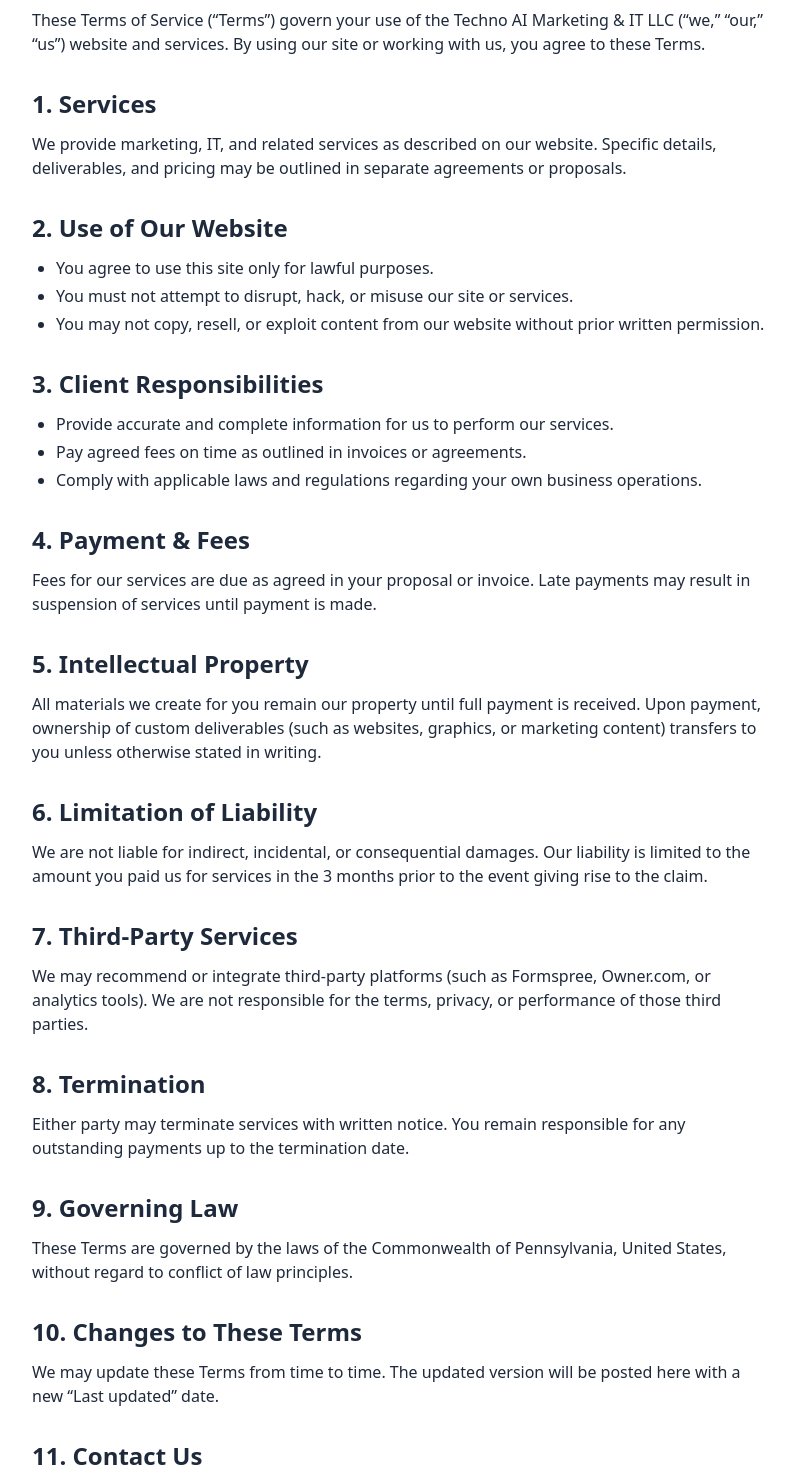
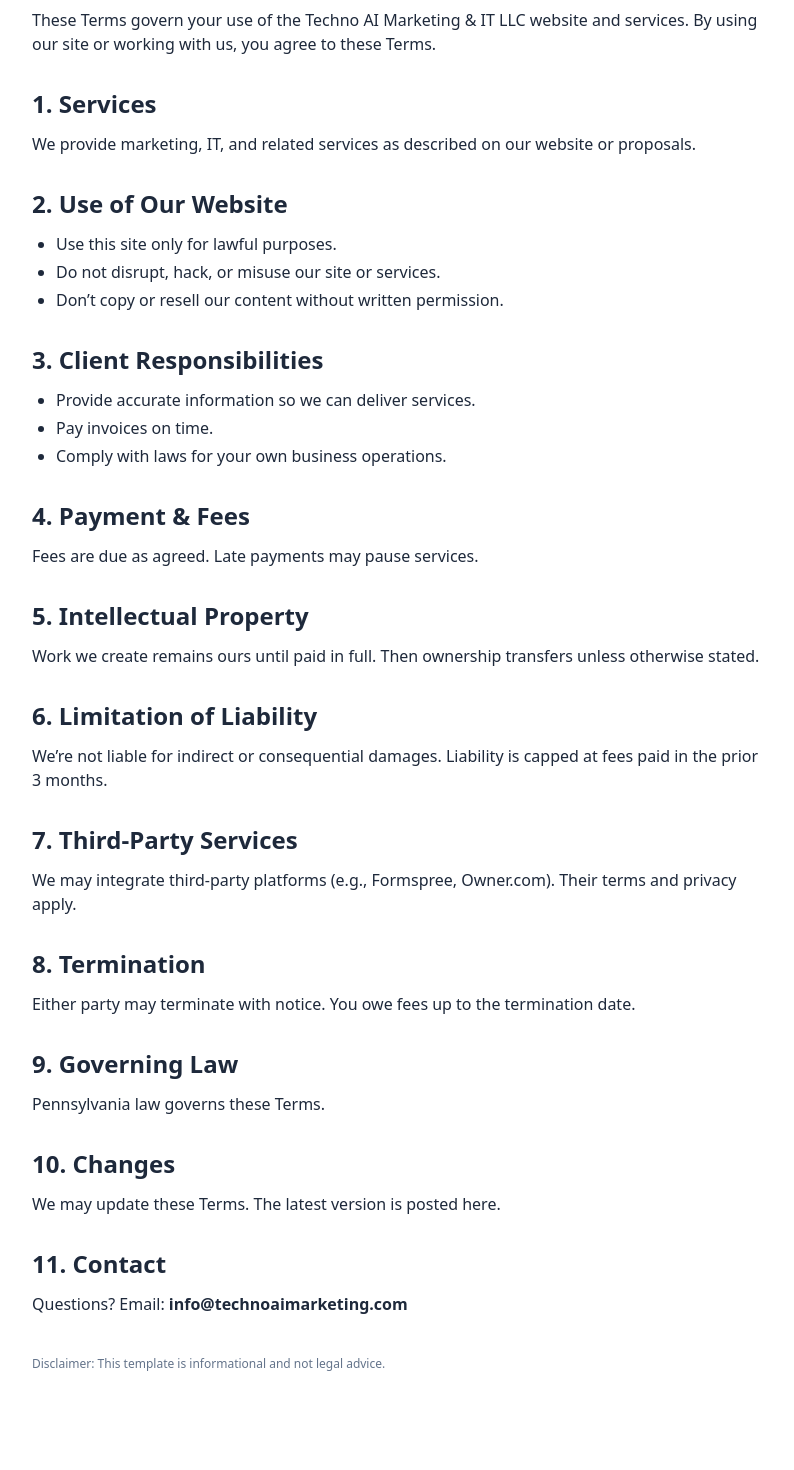
Before and after one commit to rakib2132/technoai-onepage, a React (Vite) app: page /terms in a window 1280 px wide. Shown: the part 180-1650 px from the top of the page, without its empty margins (240-1034 px from the left). After the commit the page ends 1616 px from the top, so only its background shows below. Built offline with nearby package versions, Linux system fonts and the light colour scheme.

Commit message:
Fixing the Privacy and Terms Page

```diff
--- a/src/site/Privacy.jsx
+++ b/src/site/Privacy.jsx
@@ -31,7 +31,7 @@ export default function Privacy() {
           We do <b>not</b> sell your personal information. We may share your data only with:
         </p>
         <ul className="list-disc ml-6 space-y-1">
-          <li>Service providers (such as Formspree for contact form handling, or email providers).</li>
+          <li>Service providers (such as Formspree or email providers).</li>
           <li>Legal authorities if required by law.</li>
         </ul>
 
@@ -57,30 +57,23 @@ export default function Privacy() {
         </p>
 
         <h2 className="text-2xl font-semibold mt-8 mb-3">7. Third-Party Links</h2>
-        <p>
-          Our website may link to third-party websites. We are not responsible for the privacy practices of those sites.
-        </p>
+        <p>Our website may link to third-party websites. We are not responsible for their privacy practices.</p>
 
         <h2 className="text-2xl font-semibold mt-8 mb-3">8. Children’s Privacy</h2>
-        <p>
-          Our services are not directed at children under 13, and we do not knowingly collect personal information from them.
-        </p>
+        <p>Our services are not directed at children under 13, and we do not knowingly collect data from them.</p>
 
         <h2 className="text-2xl font-semibold mt-8 mb-3">9. Updates to This Policy</h2>
-        <p>
-          We may update this Privacy Policy from time to time. The updated version will always be posted here with a new “Last updated” date.
-        </p>
+        <p>We may update this page. The updated version will show a new “Last updated” date.</p>
 
         <h2 className="text-2xl font-semibold mt-8 mb-3">10. Contact Us</h2>
         <p>
-          If you have questions about this Privacy Policy, contact us at:
+          Questions? Contact:
           <br />📧 <b>info@technoaimarketing.com</b>
           <br />📍 Malvern, PA, USA
         </p>
 
         <p className="mt-10 text-xs text-slate-500">
-          ⚠️ Disclaimer: This template is provided for informational purposes and is not legal advice. If you
-          operate in regions with stricter laws (GDPR, CCPA), consult a qualified attorney.
+          Disclaimer: This template is informational and not legal advice.
         </p>
       </div>
     </div>
--- a/src/site/Terms.jsx
+++ b/src/site/Terms.jsx
@@ -8,89 +8,54 @@ export default function Terms() {
         <p className="text-sm text-slate-500 mb-10">Last updated: September 2025</p>
 
         <p className="mb-6">
-          These Terms of Service (“Terms”) govern your use of the Techno AI Marketing & IT LLC
-          (“we,” “our,” “us”) website and services. By using our site or working with us, you agree
-          to these Terms.
+          These Terms govern your use of the Techno AI Marketing & IT LLC website and services. By using our site or working with us, you agree to these Terms.
         </p>
 
         <h2 className="text-2xl font-semibold mt-8 mb-3">1. Services</h2>
-        <p>
-          We provide marketing, IT, and related services as described on our website. Specific
-          details, deliverables, and pricing may be outlined in separate agreements or proposals.
-        </p>
+        <p>We provide marketing, IT, and related services as described on our website or proposals.</p>
 
         <h2 className="text-2xl font-semibold mt-8 mb-3">2. Use of Our Website</h2>
         <ul className="list-disc ml-6 space-y-1">
-          <li>You agree to use this site only for lawful purposes.</li>
-          <li>You must not attempt to disrupt, hack, or misuse our site or services.</li>
-          <li>
-            You may not copy, resell, or exploit content from our website without prior written
-            permission.
-          </li>
+          <li>Use this site only for lawful purposes.</li>
+          <li>Do not disrupt, hack, or misuse our site or services.</li>
+          <li>Don’t copy or resell our content without written permission.</li>
         </ul>
 
         <h2 className="text-2xl font-semibold mt-8 mb-3">3. Client Responsibilities</h2>
         <ul className="list-disc ml-6 space-y-1">
-          <li>Provide accurate and complete information for us to perform our services.</li>
-          <li>Pay agreed fees on time as outlined in invoices or agreements.</li>
-          <li>Comply with applicable laws and regulations regarding your own business operations.</li>
+          <li>Provide accurate information so we can deliver services.</li>
+          <li>Pay invoices on time.</li>
+          <li>Comply with laws for your own business operations.</li>
         </ul>
 
         <h2 className="text-2xl font-semibold mt-8 mb-3">4. Payment & Fees</h2>
-        <p>
-          Fees for our services are due as agreed in your proposal or invoice. Late payments may
-          result in suspension of services until payment is made.
-        </p>
+        <p>Fees are due as agreed. Late payments may pause services.</p>
 
         <h2 className="text-2xl font-semibold mt-8 mb-3">5. Intellectual Property</h2>
-        <p>
-          All materials we create for you remain our property until full payment is received. Upon
-          payment, ownership of custom deliverables (such as websites, graphics, or marketing
-          content) transfers to you unless otherwise stated in writing.
-        </p>
+        <p>Work we create remains ours until paid in full. Then ownership transfers unless otherwise stated.</p>
 
         <h2 className="text-2xl font-semibold mt-8 mb-3">6. Limitation of Liability</h2>
-        <p>
-          We are not liable for indirect, incidental, or consequential damages. Our liability is
-          limited to the amount you paid us for services in the 3 months prior to the event giving
-          rise to the claim.
-        </p>
+        <p>We’re not liable for indirect or consequential damages. Liability is capped at fees paid in the prior 3 months.</p>
 
         <h2 className="text-2xl font-semibold mt-8 mb-3">7. Third-Party Services</h2>
-        <p>
-          We may recommend or integrate third-party platforms (such as Formspree, Owner.com, or
-          analytics tools). We are not responsible for the terms, privacy, or performance of those
-          third parties.
-        </p>
+        <p>We may integrate third-party platforms (e.g., Formspree, Owner.com). Their terms and privacy apply.</p>
 
         <h2 className="text-2xl font-semibold mt-8 mb-3">8. Termination</h2>
-        <p>
-          Either party may terminate services with written notice. You remain responsible for any
-          outstanding payments up to the termination date.
-        </p>
+        <p>Either party may terminate with notice. You owe fees up to the termination date.</p>
 
         <h2 className="text-2xl font-semibold mt-8 mb-3">9. Governing Law</h2>
+        <p>Pennsylvania law governs these Terms.</p>
+
+        <h2 className="text-2xl font-semibold mt-8 mb-3">10. Changes</h2>
+        <p>We may update these Terms. The latest version is posted here.</p>
+
+        <h2 className="text-2xl font-semibold mt-8 mb-3">11. Contact</h2>
         <p>
-          These Terms are governed by the laws of the Commonwealth of Pennsylvania, United States,
-          without regard to conflict of law principles.
-        </p>
-
-        <h2 className="text-2xl font-semibold mt-8 mb-3">10. Changes to These Terms</h2>
-        <p>
-          We may update these Terms from time to time. The updated version will be posted here with
-          a new “Last updated” date.
-        </p>
-
-        <h2 className="text-2xl font-semibold mt-8 mb-3">11. Contact Us</h2>
-        <p>
-          If you have questions about these Terms, contact us at:
-          <br />📧 <b>info@technoaimarketing.com</b>
-          <br />📍 Malvern, PA, USA
+          Questions? Email: <b>info@technoaimarketing.com</b>
         </p>
 
         <p className="mt-10 text-xs text-slate-500">
-          ⚠️ Disclaimer: This Terms of Service template is for informational purposes and does not
-          constitute legal advice. Consult an attorney for specific legal requirements.
+          Disclaimer: This template is informational and not legal advice.
         </p>
       </div>
     </div>
```
